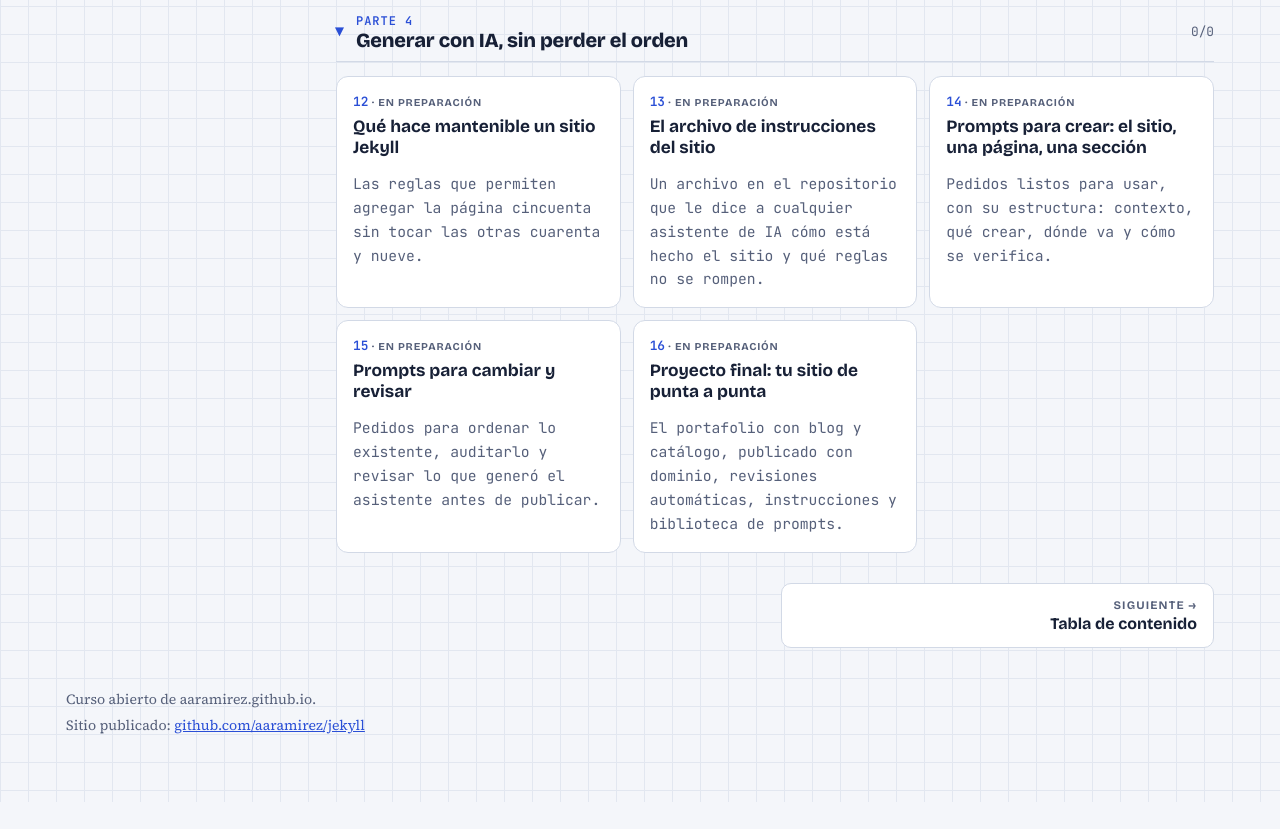
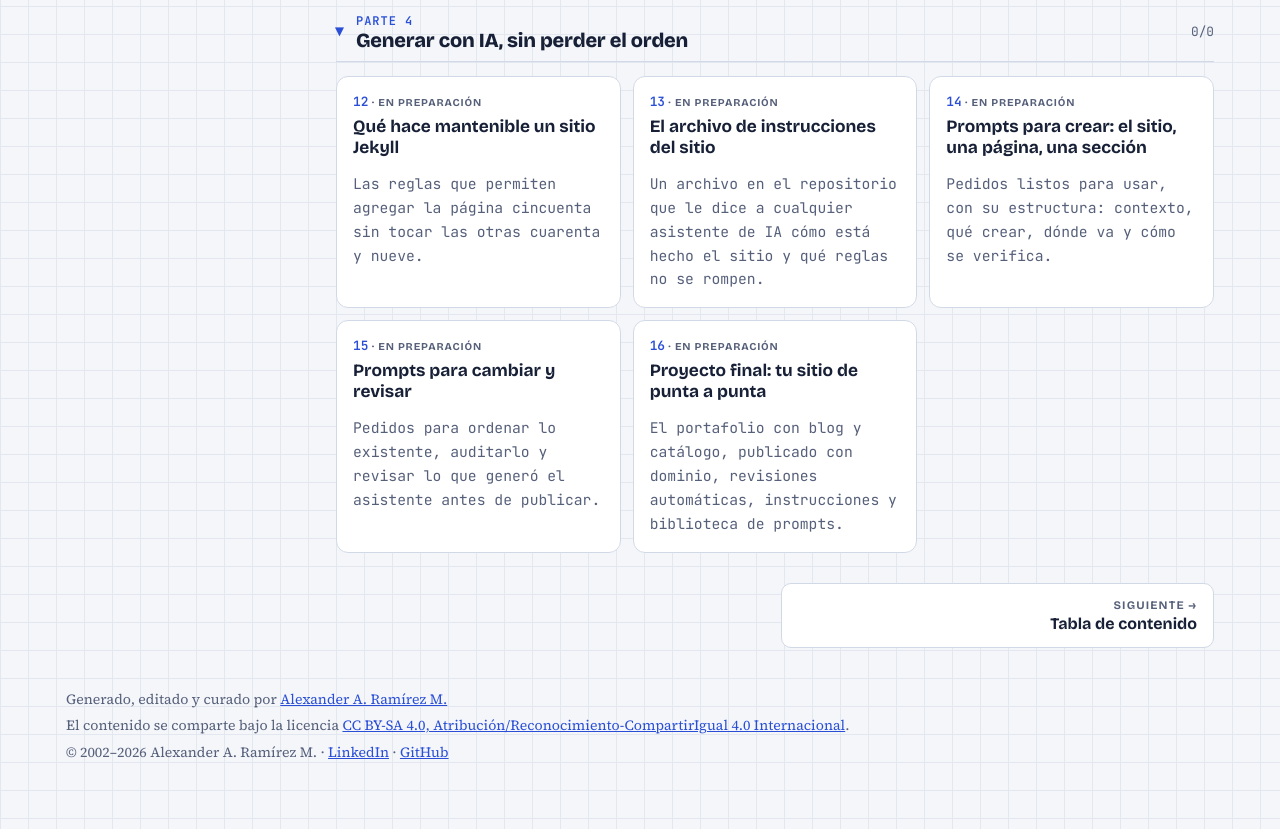
Before and after one commit to aaramirez/jekyll, a plain HTML site: page index.html in a window 1280 px wide. Shown: the part 2234-3063 px from the top of the page. Before the commit the page ends 3036 px from the top, so only its background shows below. Drawn offline with nearby package versions, Linux system fonts and the light colour scheme.

Commit message:
Pie común: autoría, licencia CC BY-SA 4.0 y año que se actualiza solo

```diff
--- a/index.html
+++ b/index.html
@@ -91,7 +91,7 @@ height="0" width="0" style="display:none;visibility:hidden"></iframe></noscript>
 <nav class="pager" id="pager" aria-label="Capítulo anterior y siguiente"></nav>
 </main>
 </div>
-<footer><span>Curso abierto de aaramirez.github.io.</span><span>Sitio publicado: <a href="https://github.com/aaramirez/jekyll" target="_blank" rel="noopener">github.com/aaramirez/jekyll</a></span></footer>
+<footer><span>Generado, editado y curado por <a href="https://www.linkedin.com/in/alexander-ramirez-morales/" target="_blank" rel="noopener">Alexander A. Ramírez M.</a></span><span>El contenido se comparte bajo la licencia <a href="https://creativecommons.org/licenses/by-sa/4.0/deed.es" target="_blank" rel="noopener">CC BY-SA 4.0, Atribución/Reconocimiento-CompartirIgual 4.0 Internacional</a>.</span><span>© 2002–<span data-anio>2026</span> Alexander A. Ramírez M. · <a href="https://www.linkedin.com/in/alexander-ramirez-morales/" target="_blank" rel="noopener">LinkedIn</a> · <a href="https://github.com/aaramirez" target="_blank" rel="noopener">GitHub</a></span><script>document.querySelectorAll('[data-anio]').forEach(function (e) { e.textContent = new Date().getFullYear(); });</script></footer>
 </div>
 <script src="assets/lab.js"></script>
 </body>
```
Also changed, not shown: temario.html (+1 -1 lines).
